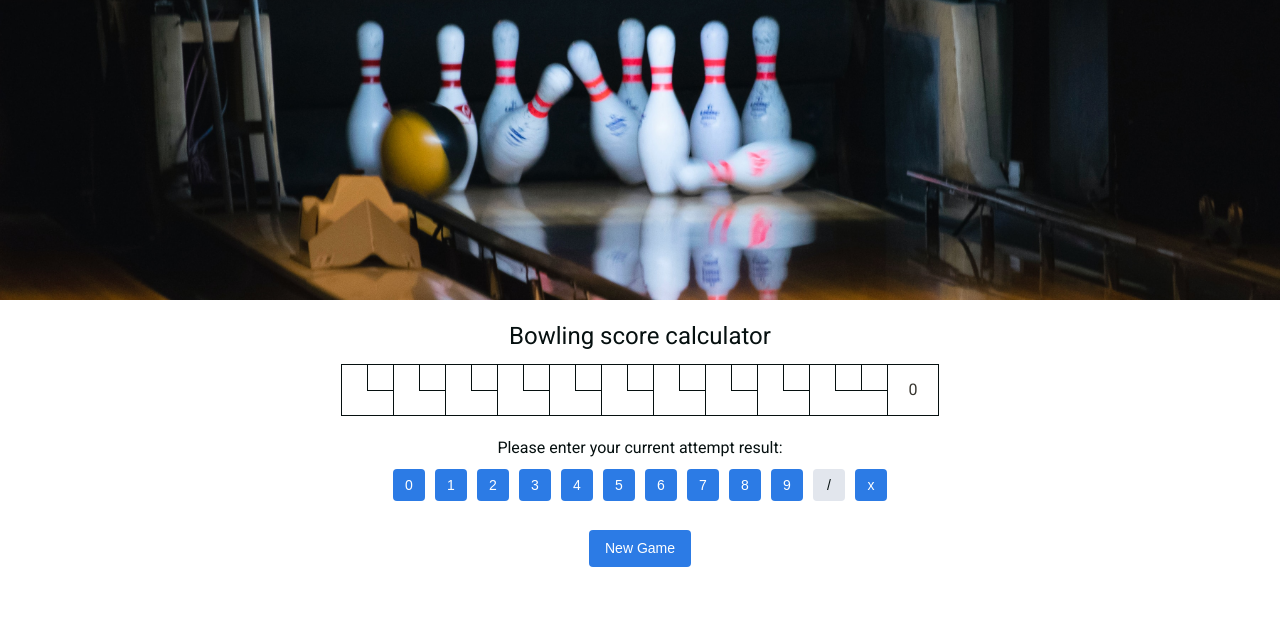
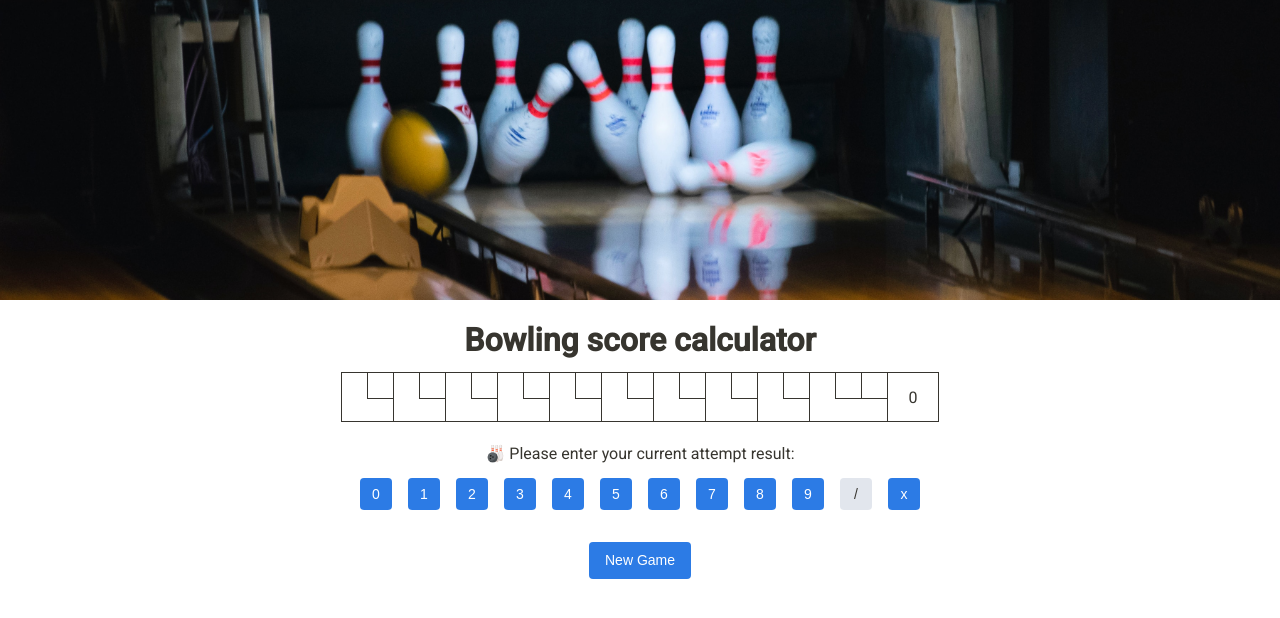
Before and after one commit to est1908/bowling-score, a React app: page / in a window 1280 px wide. Shown: the top 618 px of the page. Built offline with nearby package versions, Linux system fonts and the light colour scheme.

Commit message:
work on style

```diff
--- a/public/index.html
+++ b/public/index.html
@@ -2,6 +2,7 @@
 <html>
     <head>
         <title>Bowling score calculator</title>
+        <link rel="icon" type="image/png" href="/favicon-32.png" />
         <meta name="viewport" content="width=device-width, user-scalable=no" />
         <link href="https://fonts.googleapis.com/css?family=Roboto:300,400,500&display=swap" rel="stylesheet" />
     </head>
--- a/src/components/dumb/action-buttons/action-buttons.scss
+++ b/src/components/dumb/action-buttons/action-buttons.scss
@@ -1,6 +1,8 @@
+@import '../../../styles/variables';
+
 .action-buttons {
     &__button {
-        margin: 5px;
+        margin: 2 * $space;
         width: 32px;
         height: 32px;
         padding: 0;
--- a/src/components/dumb/frames/frames.scss
+++ b/src/components/dumb/frames/frames.scss
@@ -1,10 +1,13 @@
 @import '../../../styles/variables';
+
+$border-color:$black-color;
 
 .frame {
     height: 50px;
     border-left: 1px solid $border-color;
     border-top: 1px solid $border-color;
     border-bottom: 1px solid $border-color;
+    box-sizing: border-box;
 
     &:last-child {
         border-right: 1px solid $border-color;
@@ -33,8 +36,6 @@
         display: flex;
         justify-content: center;
         align-items: center;
-     //   color: $black-color;
-        //font-weight: bold;
     }
 
     &__spare {
@@ -52,6 +53,5 @@
         justify-content: center;
         align-items: center;
         color: $black-color;
-     //   font-weight: bold;
     }
 }
--- a/src/components/dumb/main-layout/main-layout.scss
+++ b/src/components/dumb/main-layout/main-layout.scss
@@ -1,8 +1,11 @@
+@import '../../../styles/variables';
+
 .main-layout {
     display: flex;
     flex-direction: column;
 
-    &__header{
+    &__header {
+        display: none;
         height: 300px;
         width: 100%;
         background-image: url('/src/images/header.jpg');
@@ -10,3 +13,11 @@
         background-size: cover;
     }
 }
+
+@media only screen and (min-width: $mobile-breakpoint) {
+    .main-layout {
+        &__header {
+            display: block;
+        }
+    }
+}
--- a/src/components/dumb/score-table/score-table.scss
+++ b/src/components/dumb/score-table/score-table.scss
@@ -4,5 +4,6 @@
 
     &__score-frames {
         display: flex;
+        flex-wrap: wrap;
     }
 }
--- a/src/components/smart/app/app-component.tsx
+++ b/src/components/smart/app/app-component.tsx
@@ -4,8 +4,9 @@ import ActionButtons, { ActionButtonCode } from '../../dumb/action-buttons/actio
 import ScoreTableComponent from '../../dumb/score-table/score-table-component';
 import './app.scss';
 
+
 type Props = {
-    scoreTable: ScoreTable;
+    scoreTable: ScoreTable
 };
 
 type State = {
@@ -35,6 +36,7 @@ function mapToState(scoreTable: ScoreTable): State {
 }
 
 export default class App extends Component<Props, State> {
+
     constructor(props: Props) {
         super(props);
         this.state = mapToState(this.props.scoreTable);
@@ -50,11 +52,11 @@ export default class App extends Component<Props, State> {
                     <ScoreTableComponent
                         frameScores={this.state.frameScores}
                         pinsAvailable={this.state.pinsAvailable}
-                        totalScore={this.state.totalScore}
+                        totalScore = {this.state.totalScore}
                     />
                 </div>
                 <div className="app-container__action-buttons">
-                    <div className="app-container__status-text">{this.state.statusText}</div>
+                    <div className="app-container__status-text">🎳 {this.state.statusText}</div>
                     {!this.state.isGameFinished && (
                         <ActionButtons
                             maxNumber={this.state.pinsAvailable}
--- a/src/components/smart/app/app.scss
+++ b/src/components/smart/app/app.scss
@@ -9,7 +9,8 @@
     align-items: center;
 
     &__title {
-        font-size: 24px;
+        font-size: 32px;
+        font-weight: bold;
         text-align: center;
         margin-bottom: 2 * $space;
     }
--- a/src/styles/_variables.scss
+++ b/src/styles/_variables.scss
@@ -1,31 +1,22 @@
 // Colors
-
-//$background-color: #fdfdfd;
-
 $black-color: rgb(55, 53, 47);
-//$black-color: #6e84a3;
 $white-color: #ffffff;
 $gray-color: #e2e6ed;
-
 $blue-color: #2c7be5;
 $blue-dark-color: #1a68d1;
 
-$text-color: #061010;
-$background-color: #fafbfb;
-
-// Borders
-
-$border-color: #061010;
+// Default text color
+$text-color: $black-color;
 
 // Button colors
-
 $button-text-color: $white-color;
 $button-background-color: $blue-color;
 $button-hover-background-color: $blue-dark-color;
 $button-disabled-background-color: $gray-color;
 $button-disabled-text-color: $text-color;
 
+// Spacing
+$space: 4px;
 
-// Spacing
-
-$space: 4px;
+// Media query breakpoints
+$mobile-breakpoint: 768px
--- a/src/styles/style.scss
+++ b/src/styles/style.scss
@@ -8,7 +8,6 @@ body {
 
 body {
     font-family: 'Roboto', 'Helvetica Neue', sans-serif;
-
     color: $text-color;
 }
 
```
Also changed, not shown: src/components/dumb/action-buttons/action-buttons-component.tsx (+6 -2 lines), public/favicon-32.png (added), 1 other file (tests, documents, lock files or other folders).
